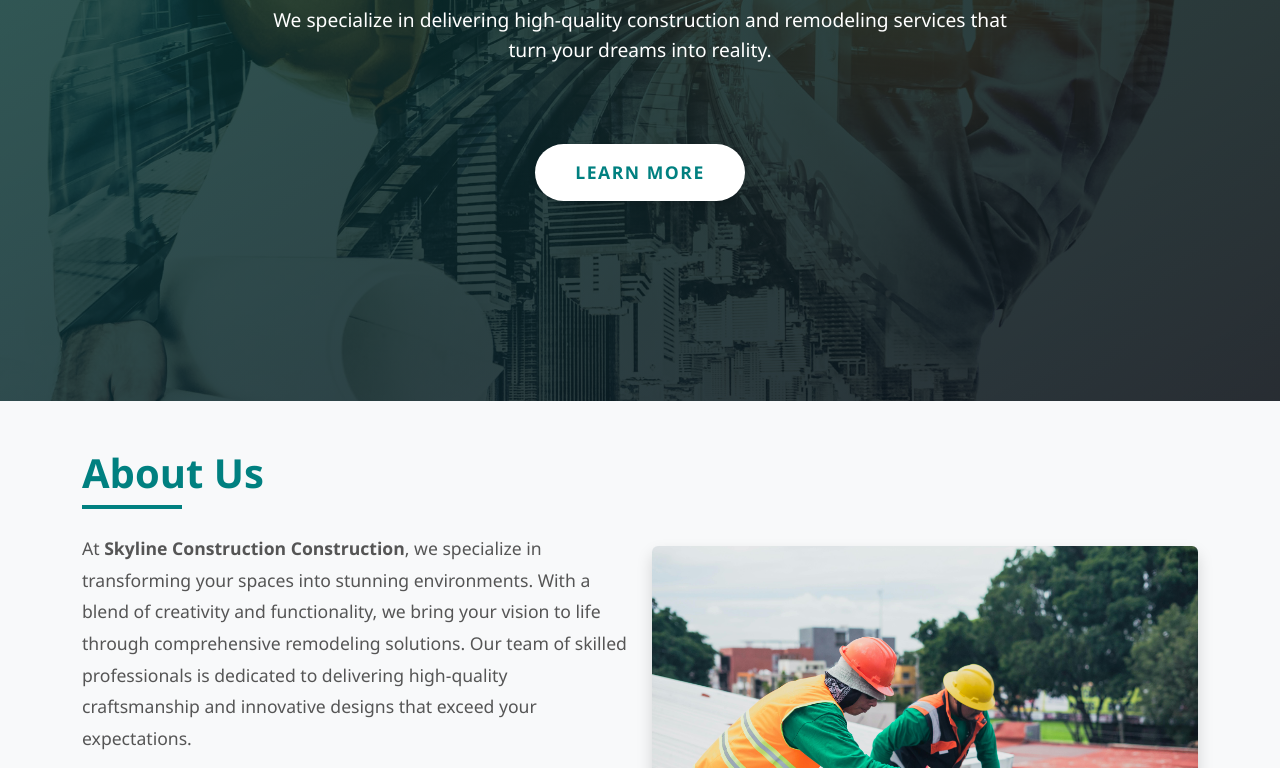
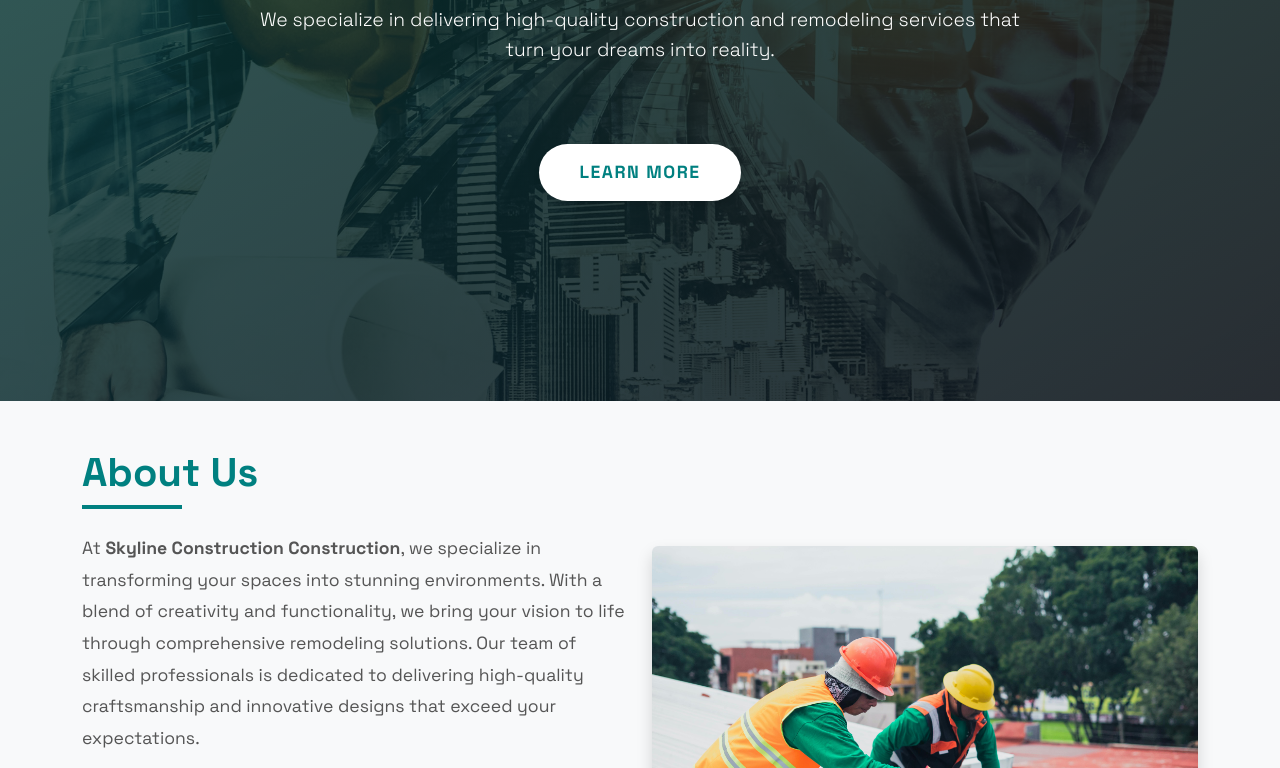
Before and after one commit to Donrington/handyman_construction, a plain HTML site: page index.html in a window 1280 px wide. Shown: the part 399-1167 px from the top of the page. Drawn offline with nearby package versions, Linux system fonts and the light colour scheme.

Commit message:
font changed

```diff
--- a/index.html
+++ b/index.html
@@ -7,6 +7,7 @@
     <meta name="keywords" content="Skyline, Construction, Remodeling, Home Renovation, Interior Design">
     <meta name="author" content="Skyline Construction">
     <meta name="viewport" content="width=device-width, initial-scale=1.0">
+    <link href="https://fonts.googleapis.com/css2?family=Poppins:ital,wght@0,300;0,400;0,500;0,600;0,700;1,300&family=Roboto:ital,wght@0,400;0,500;0,700;1,300&family=Space+Grotesk:wght@300..700&display=swap" rel="stylesheet">
     <title>Skyline Construction</title>
     <!-- Favicon -->
     <link rel="icon" href="images/favicon.ico" type="image/x-icon">
--- a/main.css
+++ b/main.css
@@ -4,7 +4,7 @@
     --secondary-color: #061d40;
     --accent-color: #fff;
     --background-gradient: linear-gradient(to bottom, rgba(0, 0, 0, 0.5), rgba(19, 52, 93, 0.5));
-    --font-family: 'Segoe UI', Tahoma, Geneva, Verdana, sans-serif;
+    --font-family: 'Space Grotesk', 'Poppins', sans-serif;
 }
 
 /* General Styles */
```
